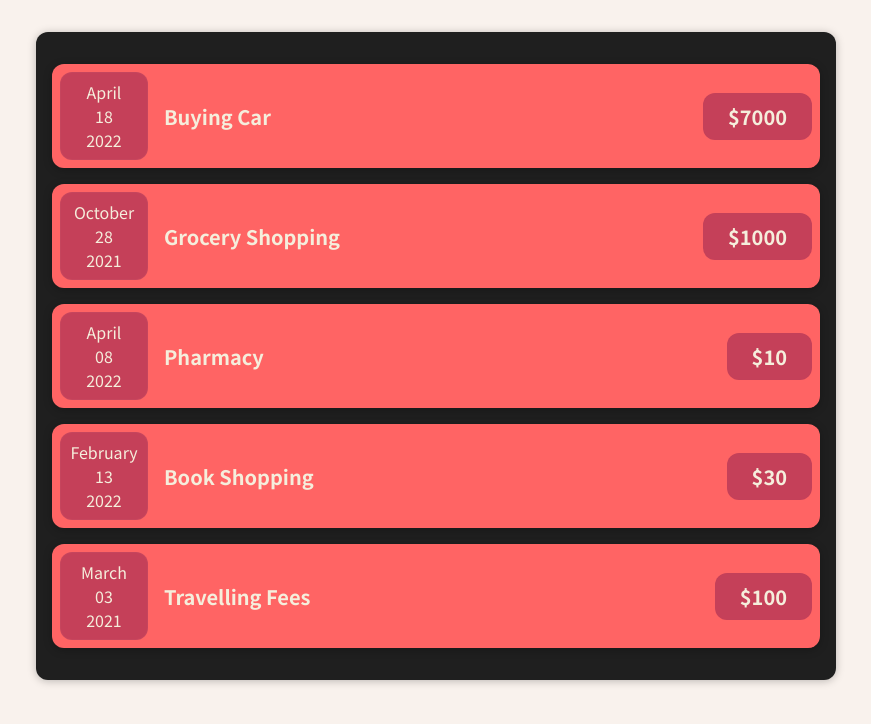
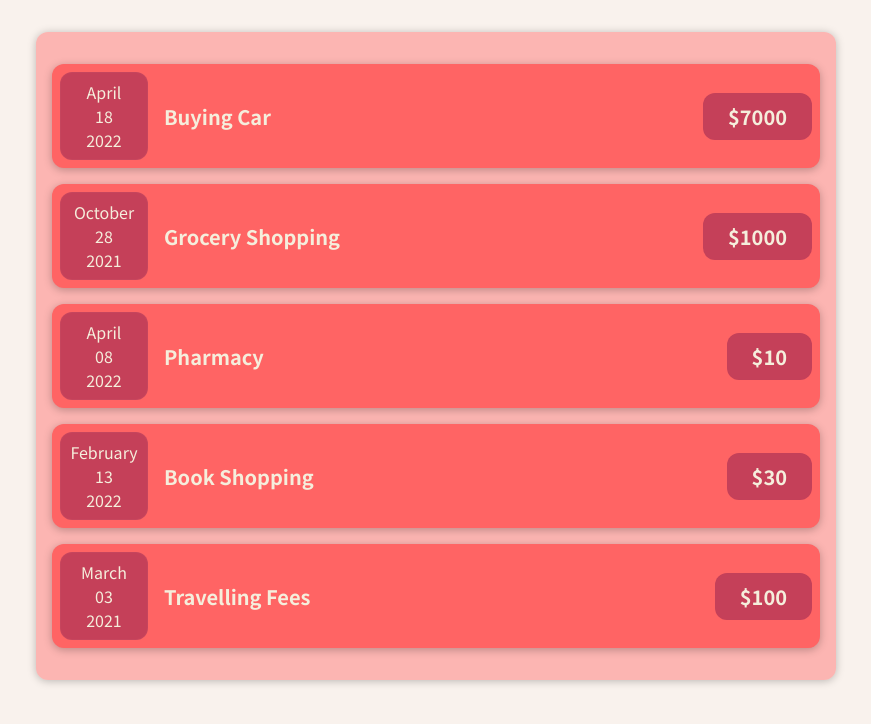
Before and after one commit to oztuzelosman/expense-tracker, a JavaScript app: page / in a window 1280 px wide. Shown: the top 724 px of the page, without its empty margins (204-1075 px from the left). Built offline with nearby package versions, Linux system fonts and the light colour scheme.

Commit message:
make bg color lighter

```diff
--- a/src/components/Expenses.css
+++ b/src/components/Expenses.css
@@ -1,7 +1,7 @@
 
 .expenses {
     padding: 1rem;
-    background-color: rgb(31, 31, 31);
+    background-color: rgba(255, 100, 100, 0.432);
     margin: 2rem auto;
     width: 50rem;
     max-width: 95%;
```
